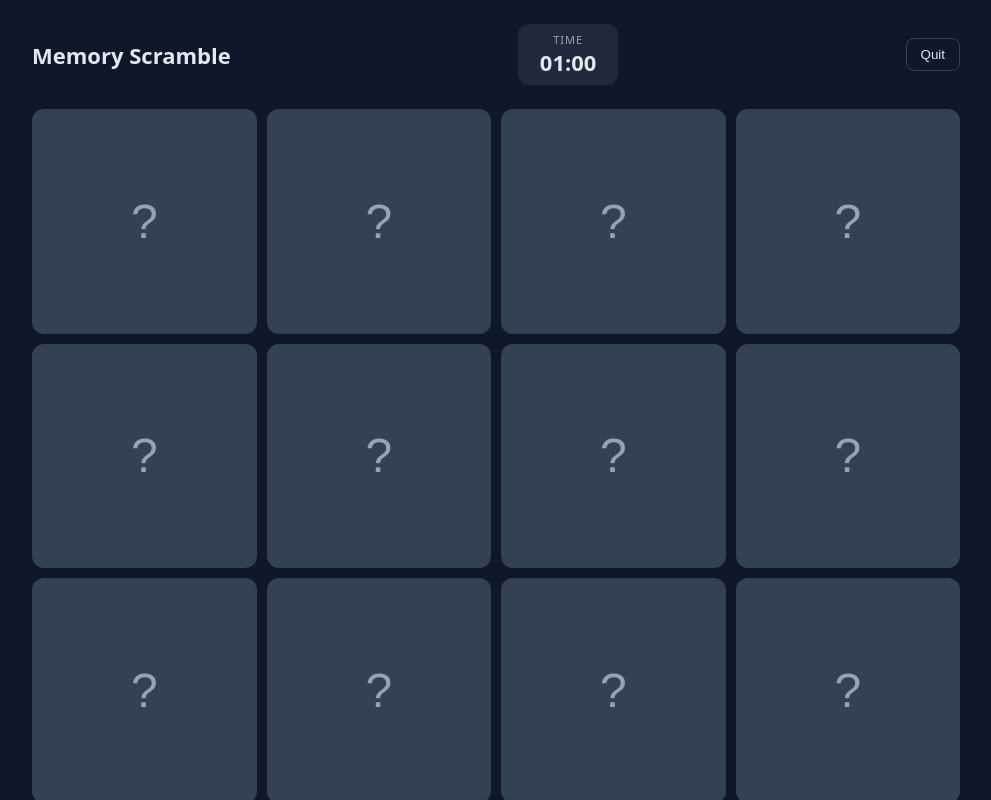
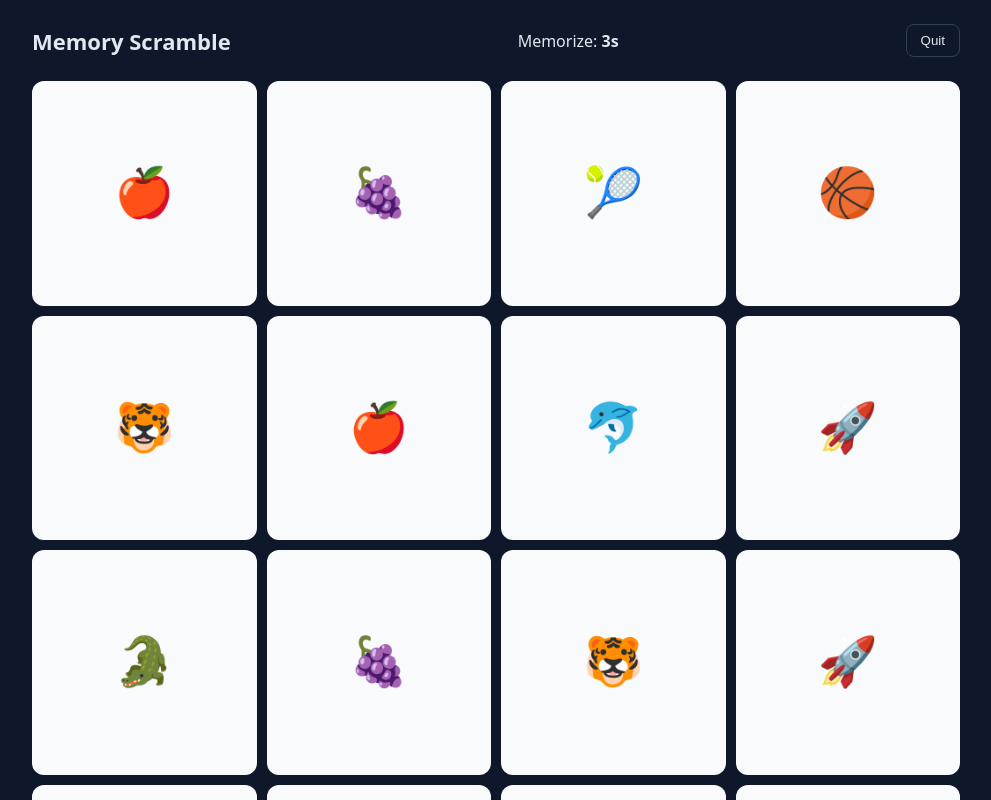
Before and after one commit to thehorse2000/memory-scramble-construction-assignment, a React (Vite) app: page / in a window 1280 px wide. Both pictures are taken after a click on the button "Start Game". Shown: the top 800 px of the page, without its empty margins (144-1135 px from the left). Built offline with nearby package versions, Linux system fonts and the light colour scheme.

Commit message:
feat: reveal all cards during preview phase

```diff
--- a/src/App.jsx
+++ b/src/App.jsx
@@ -5,8 +5,16 @@ import Timer from './components/Timer.jsx';
 import GameOverModal from './components/GameOverModal.jsx';
 
 export default function App() {
-  const { status, config, cards, secondsLeft, startGame, flipCard, reset } =
-    useGame();
+  const {
+    status,
+    config,
+    cards,
+    secondsLeft,
+    previewLeft,
+    startGame,
+    flipCard,
+    reset,
+  } = useGame();
 
   if (status === 'config') {
     return (
@@ -16,11 +24,19 @@ export default function App() {
     );
   }
 
+  const previewing = status === 'preview';
+
   return (
     <main className="app">
       <header className="game-header">
         <h1>Memory Scramble</h1>
-        <Timer secondsLeft={secondsLeft} />
+        {previewing ? (
+          <div className="preview-banner">
+            Memorize: <strong>{previewLeft}s</strong>
+          </div>
+        ) : (
+          <Timer secondsLeft={secondsLeft} />
+        )}
         <button type="button" className="quit-btn" onClick={reset}>
           Quit
         </button>
@@ -31,6 +47,7 @@ export default function App() {
         cols={config.cols}
         onFlip={flipCard}
         locked={status !== 'playing'}
+        revealAll={previewing}
       />
 
       {(status === 'won' || status === 'lost') && (
--- a/src/components/Board.jsx
+++ b/src/components/Board.jsx
@@ -1,6 +1,6 @@
 import Card from './Card.jsx';
 
-export default function Board({ cards, cols, onFlip, locked }) {
+export default function Board({ cards, cols, onFlip, locked, revealAll }) {
   return (
     <div
       className="board"
@@ -12,6 +12,7 @@ export default function Board({ cards, cols, onFlip, locked }) {
           card={card}
           onFlip={onFlip}
           disabled={locked}
+          forceReveal={revealAll}
         />
       ))}
     </div>
--- a/src/components/Card.jsx
+++ b/src/components/Card.jsx
@@ -1,6 +1,6 @@
-export default function Card({ card, onFlip, disabled }) {
+export default function Card({ card, onFlip, disabled, forceReveal }) {
   const { faceUp, matched, emoji } = card;
-  const revealed = faceUp || matched;
+  const revealed = forceReveal || faceUp || matched;
 
   const className = [
     'card',
```
